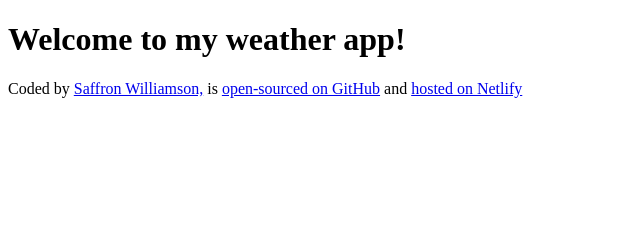
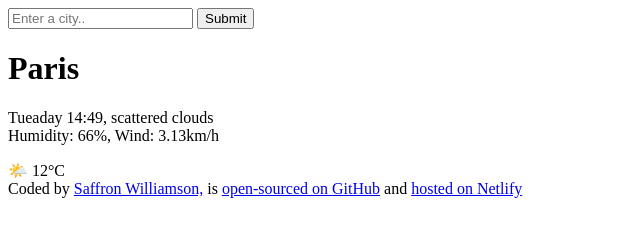
Before and after one commit to SaffronWilliamson/my-new-weather-app, a plain HTML site: page index.html in a window 1280 px wide. Shown: the whole page, without its empty margins (0-640 px from the left). Drawn offline with Linux system fonts and the light colour scheme.

Commit message:
Added HTML to project

```diff
--- a/index.html
+++ b/index.html
@@ -6,7 +6,24 @@
     <title>My Weather App</title>
   </head>
   <body>
-    <h1>Welcome to my weather app!</h1>
+    <header>
+      <form action="">
+        <input type="search" placeholder="Enter a city.." required />
+        <input type="submit" vlaue="Search" />
+      </form>
+    </header>
+    <main>
+      <div>
+        <h1>Paris</h1>
+        <p>
+          Tueaday 14:49, scattered clouds
+          <br />
+          Humidity: 66%, Wind: 3.13km/h
+        </p>
+      </div>
+      <div>🌤️ 12°C</div>
+    </main>
+
     <footer>
       Coded by
       <a href="https://github.com/SaffronWilliamson" target="_blank"
```
